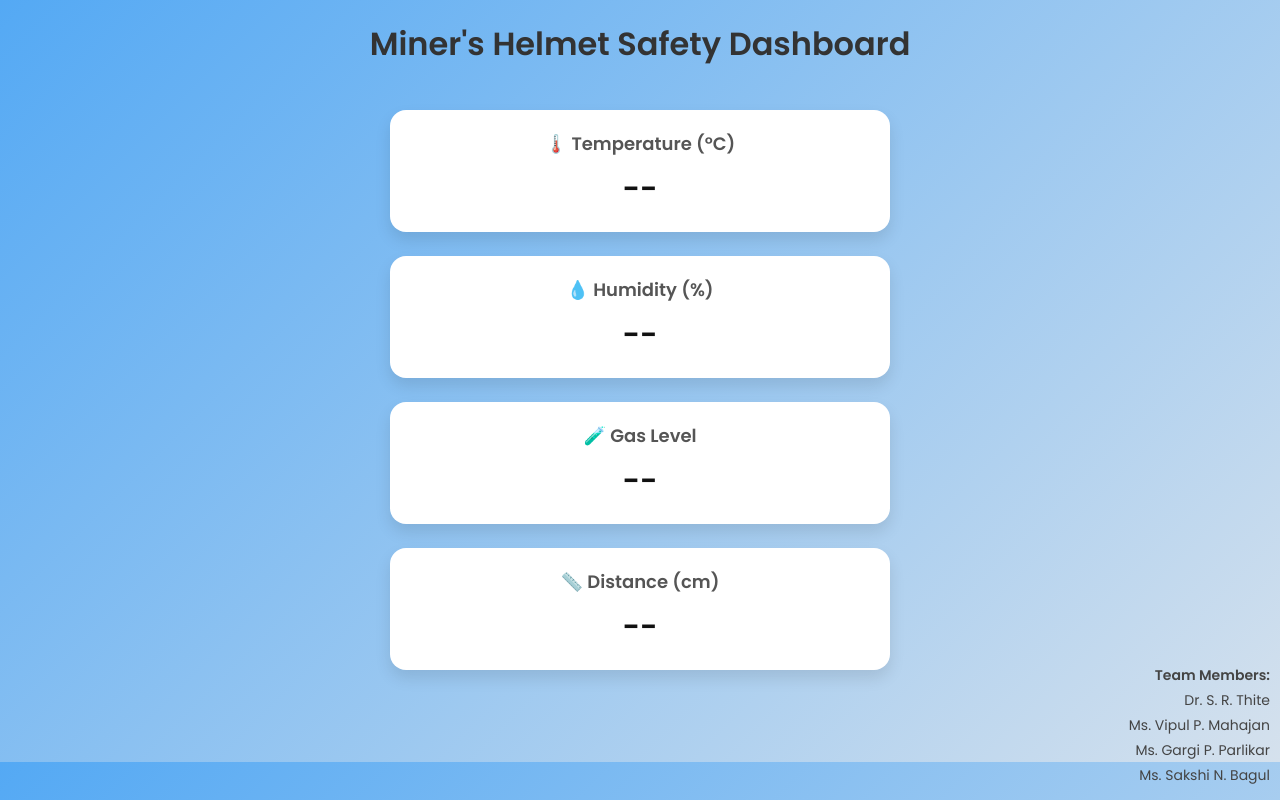
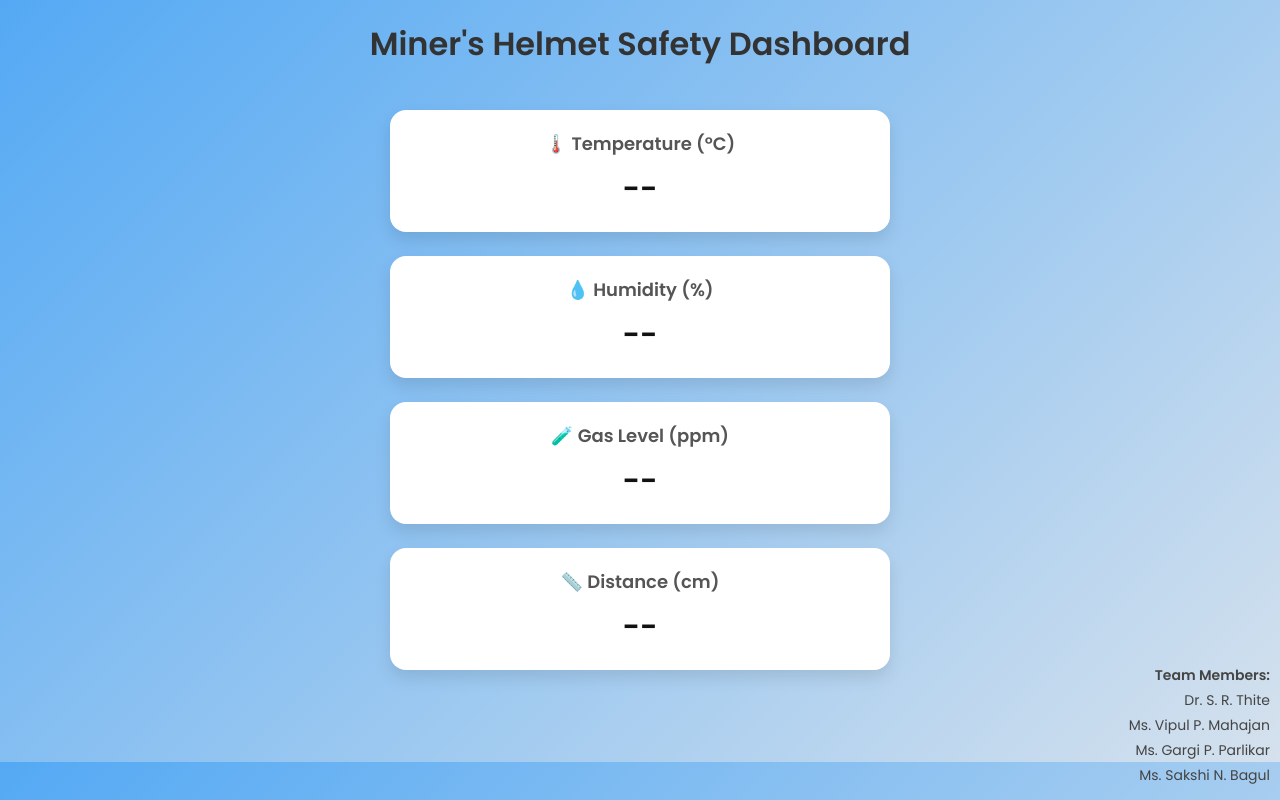
Before and after one commit to VipulMahajan555/minershelmetdashboard, a plain HTML site: page Dashboard.html in a window 1280 px wide. Drawn offline with Linux system fonts and the light colour scheme; no server answers.

Commit message:
Update Dashboard.html

```diff
--- a/Dashboard.html
+++ b/Dashboard.html
@@ -127,7 +127,7 @@
     </div>
 
     <div class="card">
-      <h2>🧪 Gas Level</h2>
+      <h2>🧪 Gas Level (ppm)</h2>
       <p id="gas">--</p>
     </div>
 
```
